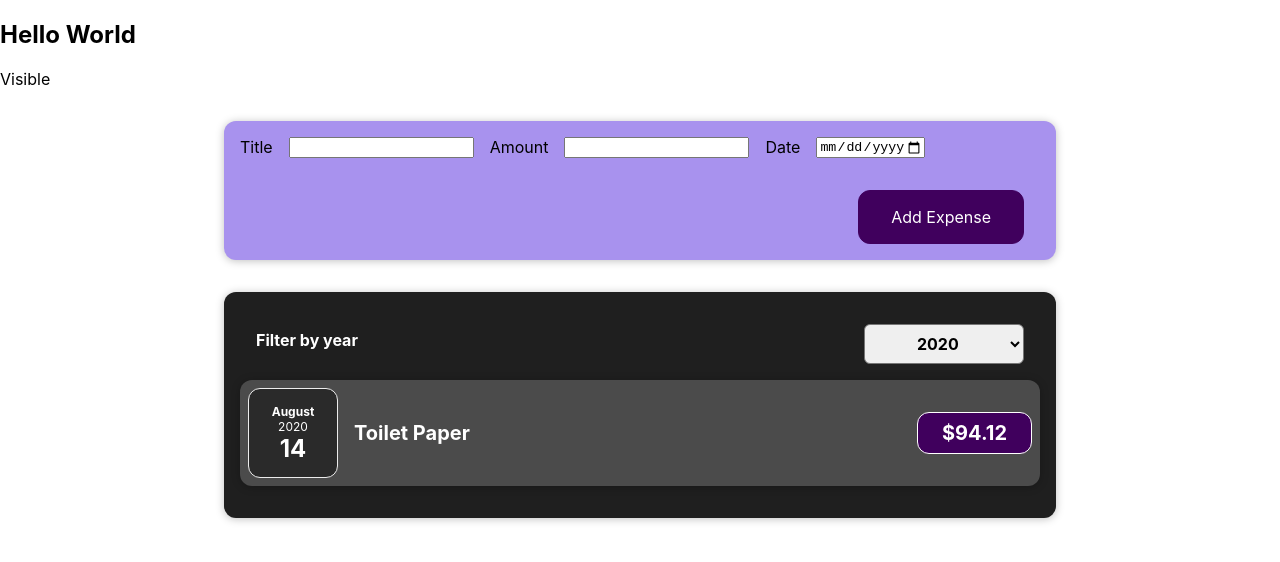
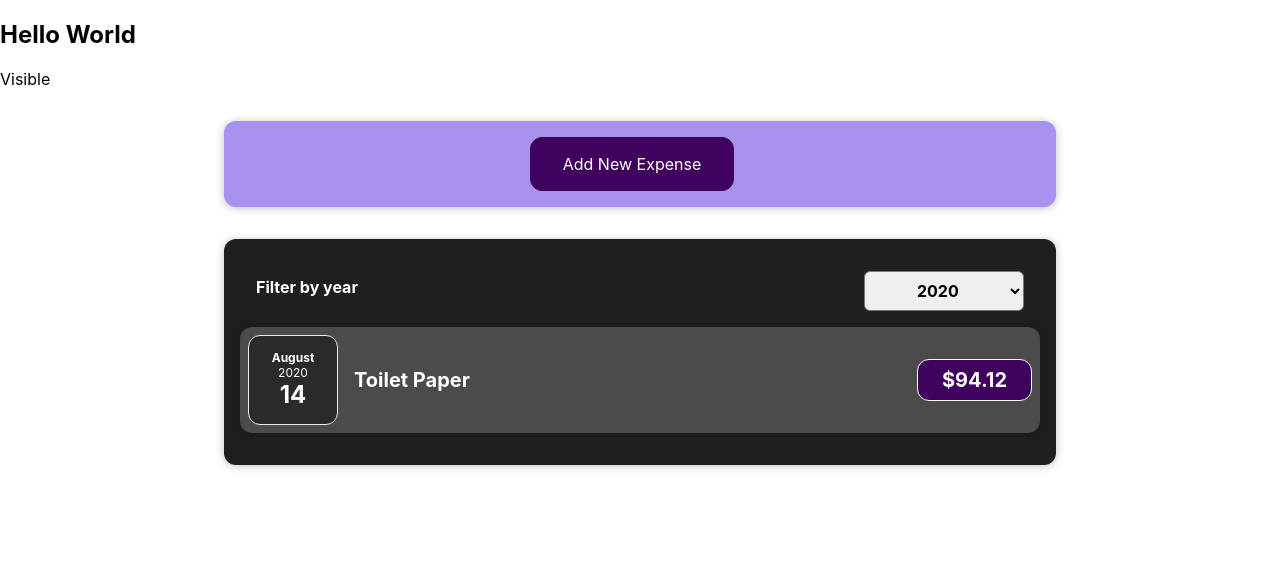
Before and after one commit to JulienMalcouronne/expense-tracker-react, a React (Create React App) app in the folder expense-tracker/: page / in a window 1280 px wide. Shown: the top 562 px of the page. Built offline with nearby package versions, Linux system fonts and the light colour scheme.

Commit message:
added conditional form button to cancel if needed

```diff
--- a/expense-tracker/src/components/NewExpense/ExpenseForm.js
+++ b/expense-tracker/src/components/NewExpense/ExpenseForm.js
@@ -73,6 +73,7 @@
         </div>
       </div>
       <div className="new-expense__actions">
+        <button type="button" onClick={props.onCancel}>Cancel</button>
         <button type='submit'>Add Expense</button>
       </div>
     </form>
--- a/expense-tracker/src/components/NewExpense/NewExpense.js
+++ b/expense-tracker/src/components/NewExpense/NewExpense.js
@@ -1,22 +1,30 @@
-import React from 'react';
+import React, {useState} from 'react';
 import ExpenseForm from './ExpenseForm';
 import './NewExpense.css';
 
-const newExpense = (props) => {
-
+const NewExpense = (props) => {
+  const [isEditing, setIsEditing] = useState(false);
   const saveExpenseDataHandler = (enteredExpenseData) => {
     const expenseData = {
       ...enteredExpenseData,
       id: Math.random().toString()
     };
     props.onAddExpense(expenseData);
+    setIsEditing(false);
   };
 
+  const startEditingHandler = () => {
+    setIsEditing(true);
+  }
 
+  const stopEditingHandler = () => {
+    setIsEditing(false);
+  }
 
   return <div className="new-expense">
-    <ExpenseForm onSaveExpenseData={saveExpenseDataHandler} />
+    {!isEditing && <button onClick={startEditingHandler}>Add New Expense</button>}
+    {isEditing && <ExpenseForm onSaveExpenseData={saveExpenseDataHandler} onCancel={stopEditingHandler} />}
   </div>
 }
 
-export default newExpense;
+export default NewExpense;
```
